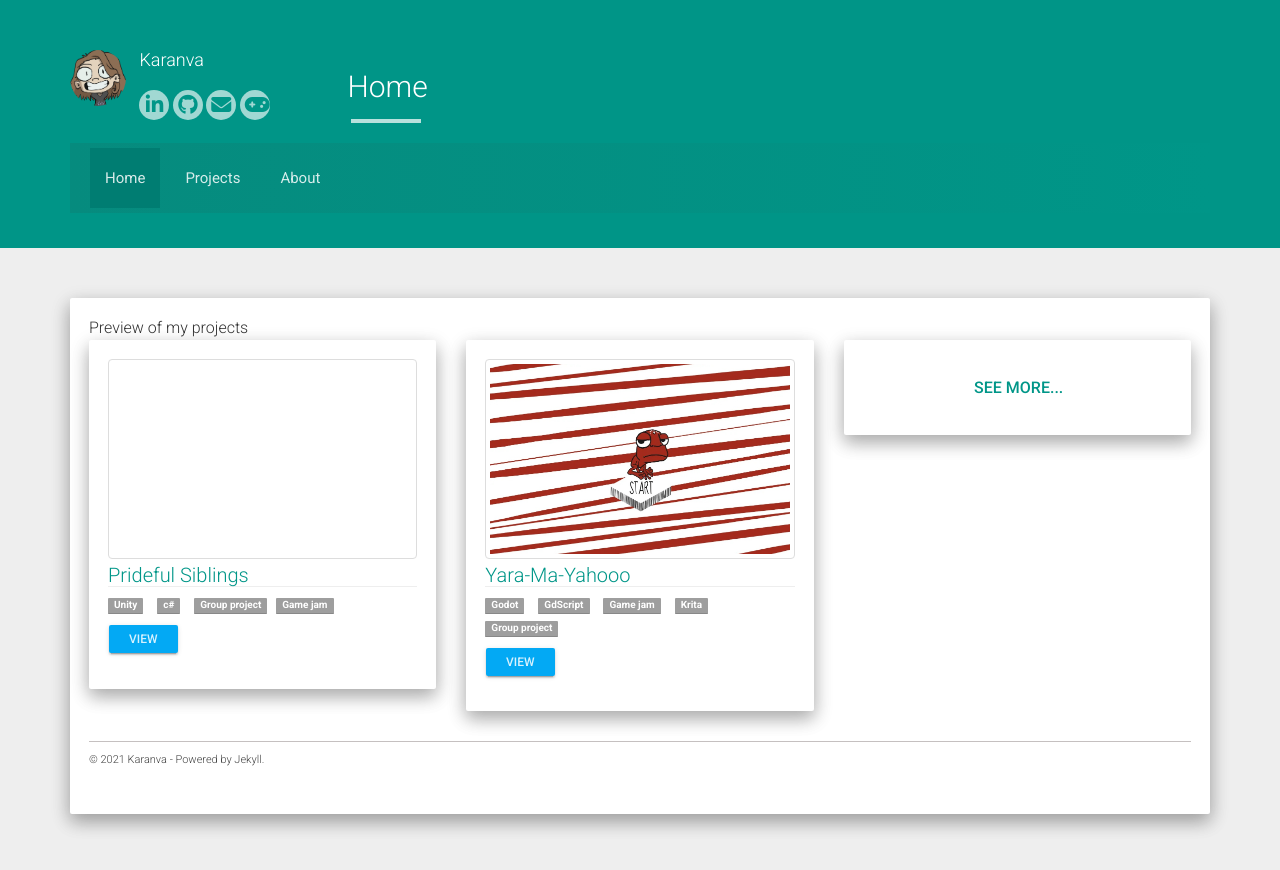
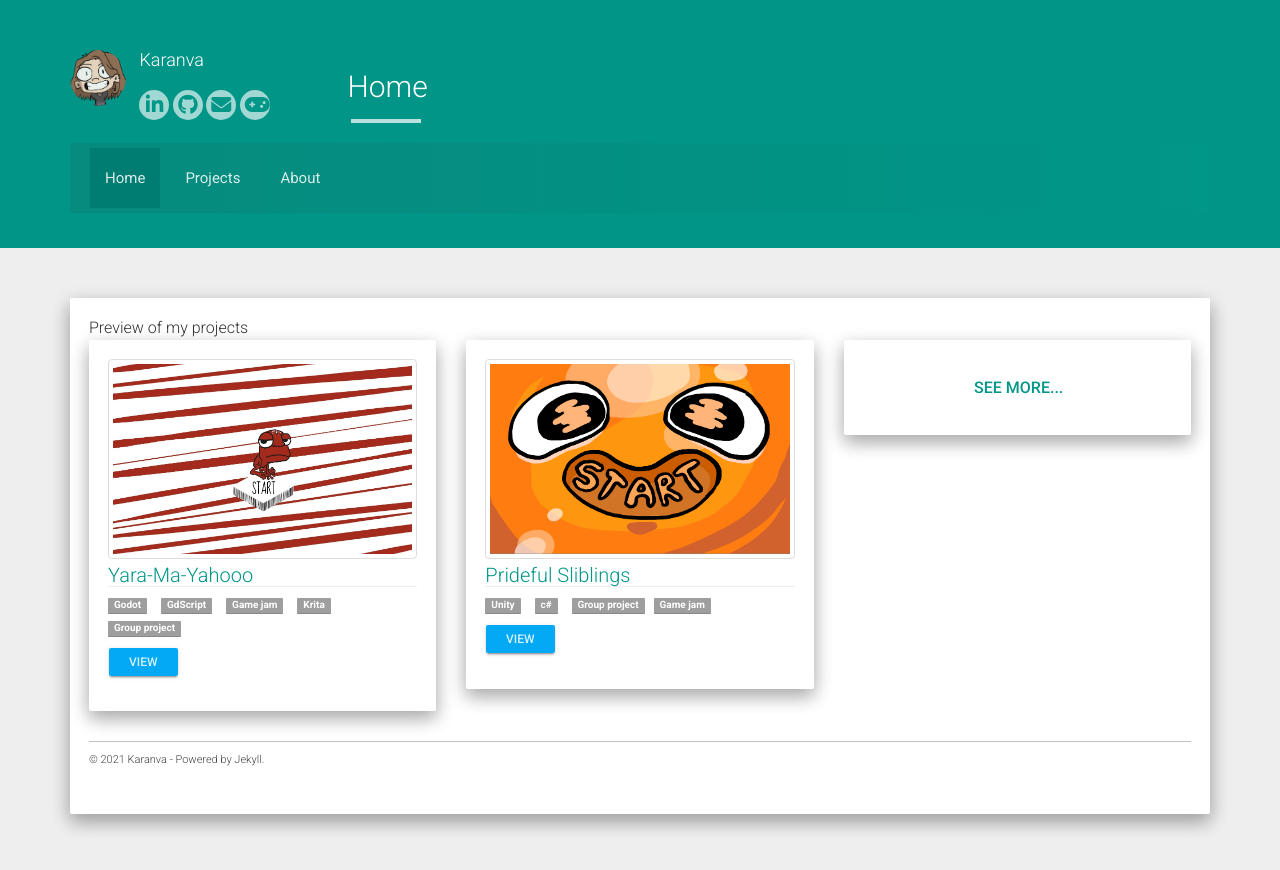
Before and after one commit to Karanval/Karanval.github.io, a Jekyll site: the page built from index.html, in a window 1280 px wide. Shown: the top 870 px of the page. Built offline with Jekyll 4.4.1, drawn with Linux system fonts in a browser that asks for light colours; nearby versions of some CDN libraries; the list of posts is cut into pages by our own code.

Commit message:
name fix

```diff
--- a/_projects/2022-05-02-PridefulSiblings.md
+++ b/_projects/2022-05-02-PridefulSiblings.md
@@ -2,7 +2,7 @@
 layout: project
 show: true
 
-project_title: "Prideful Siblings"
+project_title: "Prideful Sliblings"
 type: "Game Jam"
 project_url: "https://spjak.itch.io/prideful-sliblings"
 where: "Nordic Game Jam"
@@ -18,10 +18,10 @@ tags:
 meta:
    keywords: "game jam, game design, game programming"
 
-image: "/assets/images/projects/prideful-sliblings/logo.png"
+image: "/assets/images/projects/prideful-sliblings/start.png"
 image_alt: "prideful-sliblings image"
 images:
-   - "/assets/images/projects/prideful-sliblings/logo.png"
+   - "/assets/images/projects/prideful-sliblings/start.png"
    - "/assets/images/projects/prideful-sliblings/snap0.png"
    - "/assets/images/projects/prideful-sliblings/snap1.png"
 ---
--- a/index.html
+++ b/index.html
@@ -15,7 +15,7 @@ title: Home
       <div class="projects row">
 
         {% assign items = site.projects | reverse %}
-        {% for project in items reversed limit:2 %}
+        {% for project in items limit:2 %}
           {% if project.show %}
             <div class="project-item col-md-4 col-sm-6 col-xs-12" data-tags='{{ project.tags | jsonify | downcase }}'>
               <div class="well project-outer">
```
Also changed, not shown: assets/images/projects/prideful-sliblings/snap0.png (renamed from assets/images/projects/prideful-siblings/snap0.png), assets/images/projects/prideful-sliblings/snap1.png (renamed from assets/images/projects/prideful-siblings/snap1.png), assets/images/projects/prideful-sliblings/start.png (renamed from assets/images/projects/prideful-siblings/start.png).
